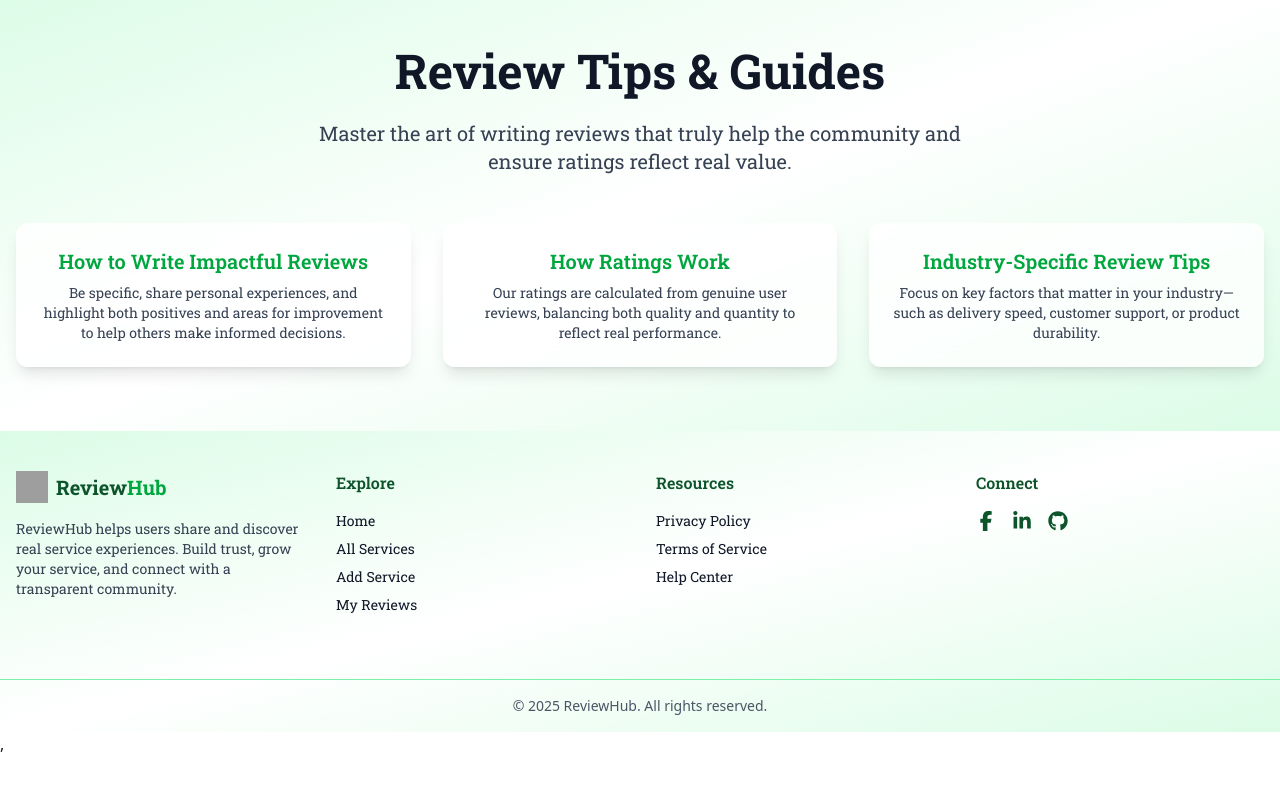
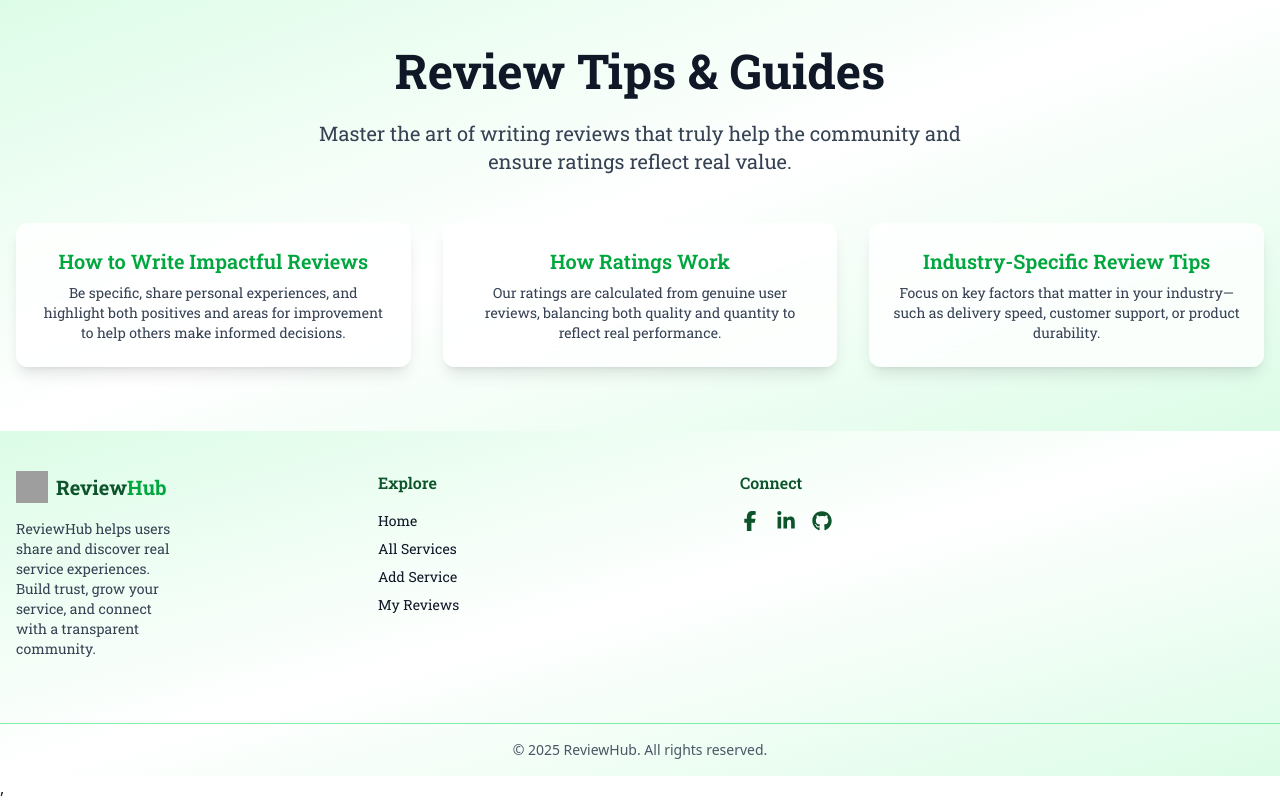
Before and after one commit to RifatRahman7/ReviewHub, a React (Vite) app: page / in a window 1280 px wide. Shown: the part 2727-3527 px from the top of the page. Before the commit the page ends 3483 px from the top, so only its background shows below. Built offline with nearby package versions, Linux system fonts and the light colour scheme; no server answers; grey boxes are pictures that could not be loaded.

Commit message:
Added designs

```diff
--- a/src/Components/Footer.jsx
+++ b/src/Components/Footer.jsx
@@ -7,7 +7,7 @@ import {
 const Footer = () => {
   return (
     <footer className="bg-gradient-to-br from-green-100 via-white to-green-100 text-gray-900 backdrop-blur-sm dark:from-gray-900 dark:via-gray-800 dark:to-black dark:text-white">
-      <div className="max-w-7xl roboto mx-auto px-4 py-10 grid grid-cols-1 md:grid-cols-4 gap-8">
+      <div className="max-w-7xl roboto mx-auto px-4 py-10 grid grid-cols-1 md:grid-cols-4 gap-50">
 
         <div>
           <div className="flex items-center gap-2 mb-4">
@@ -30,15 +30,6 @@ const Footer = () => {
             <li><a href="/services" className="hover:text-green-600 dark:hover:text-green-400 transition">All Services</a></li>
             <li><a href="/add-service" className="hover:text-green-600 dark:hover:text-green-400 transition">Add Service</a></li>
             <li><a href="/my-reviews" className="hover:text-green-600 dark:hover:text-green-400 transition">My Reviews</a></li>
-          </ul>
-        </div>
-
-        <div>
-          <h4 className="text-green-900 dark:text-white font-semibold mb-4">Resources</h4>
-          <ul className="space-y-2 text-sm">
-            <li><a href="/*" className="hover:text-green-600 dark:hover:text-green-400 transition">Privacy Policy</a></li>
-            <li><a href="/*" className="hover:text-green-600 dark:hover:text-green-400 transition">Terms of Service</a></li>
-            <li><a href="/*" className="hover:text-green-600 dark:hover:text-green-400 transition">Help Center</a></li>
           </ul>
         </div>
 
```
